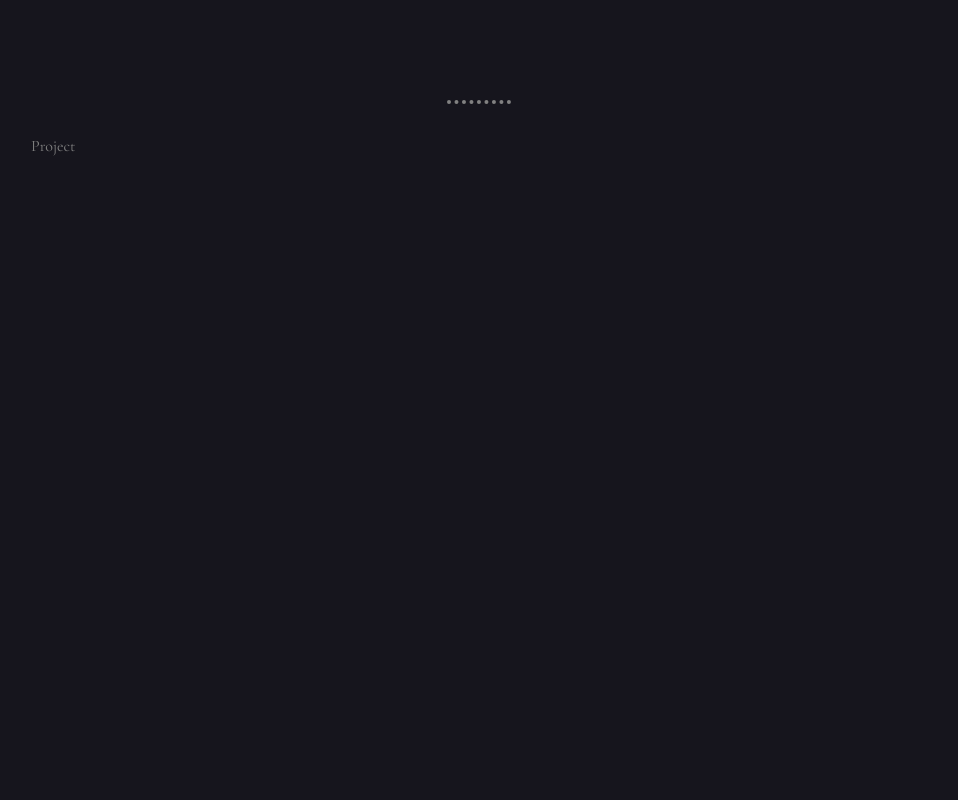
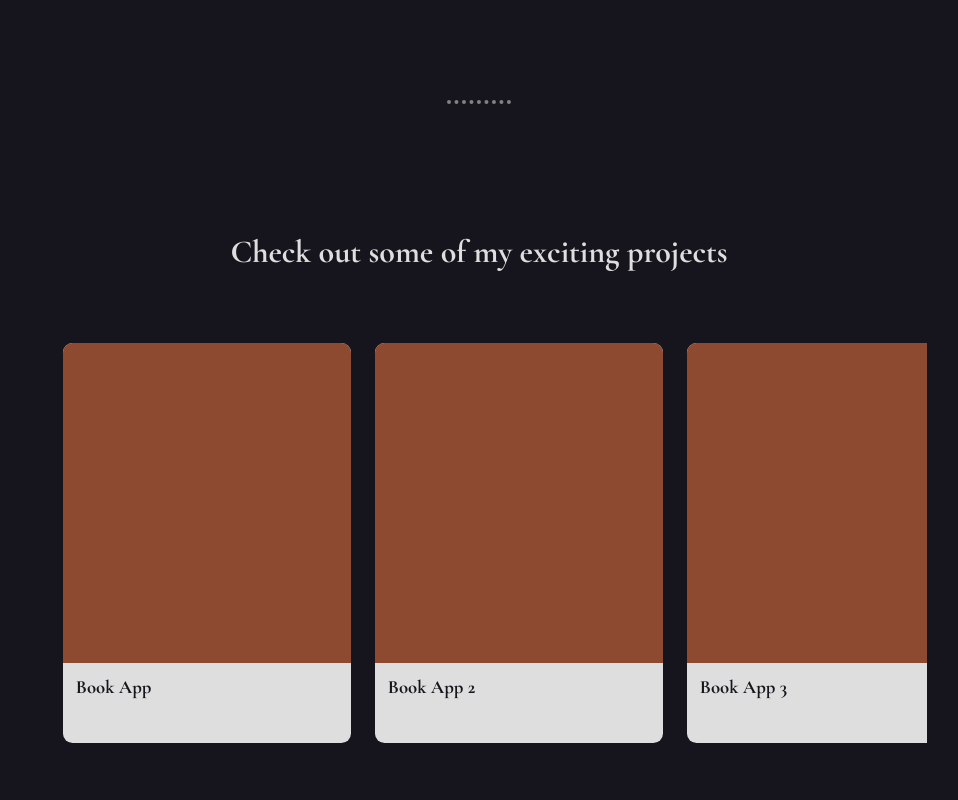
Before and after one commit to carniel-carl/portfolio, a React (Vite) app: page / in a window 1280 px wide. Shown: the part 1500-2300 px from the top of the page, without its empty margins (161-1119 px from the left). Built offline with nearby package versions, Linux system fonts and the light colour scheme.

Commit message:
project framer motion added

```diff
--- a/package.json
+++ b/package.json
@@ -24,6 +24,7 @@
     "eslint-plugin-react-refresh": "^0.3.4",
     "react-icons": "^4.10.1",
     "sass": "^1.63.6",
+    "swiper": "^10.0.4",
     "vite": "^4.3.9"
   }
 }
--- a/src/assets/styles/About.scss
+++ b/src/assets/styles/About.scss
@@ -17,7 +17,7 @@
     flex-direction: column;
     gap: 1.5rem;
 
-        h2{
+    h2 {
       text-transform: uppercase;
       color: var(--heading-clr);
       font-size: clamp(2.5rem, 6vw, 8rem);
@@ -33,14 +33,13 @@
     position: relative;
     max-width: 23rem;
 
-
     .image {
       max-height: 40rem;
       max-width: 23rem;
       border-radius: 20px;
       overflow: hidden;
-            transform: scale(.95);
-            transition: all .8s;
+      transform: scale(0.95);
+      transition: all 0.8s;
     }
 
     &::before {
@@ -48,14 +47,14 @@
       position: absolute;
       width: 100%;
       height: 100%;
-            background-color: #F8CBBA;
+      background-color: #f8cbba;
       bottom: -5%;
       right: -5%;
       z-index: -3;
       border-radius: 20px;
       // opacity: .3;
       transform: rotate(-10deg) scale(1) translate(-3%, -5%);
-            transition: all .8s;
+      transition: all 0.8s;
     }
 
     &:hover {
@@ -83,19 +82,17 @@
     .text-container {
       text-align: center;
 
-            a{
+      a {
         align-self: center;
       }
     }
 
     .image-container {
       margin-top: 0;
-            .image{
+      .image {
         max-height: 18rem;
         max-width: 25rem;
       }
-
-
     }
   }
 }
--- a/src/assets/styles/Contact.scss
+++ b/src/assets/styles/Contact.scss
@@ -32,8 +32,8 @@
       margin-bottom: 3rem;
       color: var(--heading-clr);
       font-size: 1.2rem;
-      // margin-left: 2rem;
-      margin-inline: auto;
+      margin-left: 2rem;
+      // margin-inline: auto;
     }
 
     // HIRE CONTAINER STYLE
@@ -47,7 +47,7 @@
         display: flex;
         align-items: center;
         gap: 0.5rem;
-        align-self: center;
+        align-self: flex-start;
       }
     }
 
@@ -152,7 +152,7 @@
       gap: 25vw;
 
       h4 {
-        // margin-left: unset;
+        margin-left: unset;
       }
 
       .hire-container {
--- a/src/assets/styles/Project.scss
+++ b/src/assets/styles/Project.scss
@@ -1,3 +1,44 @@
-.project {
-    min-height: 100vh;
+@import "./config";
+
+.projects {
+  padding-block: 12vh;
+  text-align: center;
+
+  &__heading {
+    color: var(--heading-clr);
+    font-size: 2rem;
+    margin-bottom: 2.5rem;
+  }
+
+  .carousel {
+    cursor: grab;
+    overflow: hidden;
+    padding: 2rem;
+
+    .projects_content {
+      display: flex;
+      gap: 1.5rem;
+
+      .project {
+        min-width: 18rem;
+        height: 25rem;
+        border-radius: 0.6rem;
+        overflow: hidden;
+        text-align: left;
+        background-color: var(--heading-clr);
+
+        &__image {
+          width: 100%;
+          height: 80%;
+          background-color: #8d4a31;
+        }
+
+        &__title {
+          color: var(--bg);
+          margin-top: 0.8rem;
+          padding-left: 0.8rem;
+        }
+      }
+    }
+  }
 }
--- a/src/components/About.jsx
+++ b/src/components/About.jsx
@@ -29,7 +29,7 @@ const imageVariant = {
     x: 0,
     transition: {
       type: "spring",
-      duration: 1,
+      duration: 1.5,
     },
   },
 };
--- a/src/components/Contact.jsx
+++ b/src/components/Contact.jsx
@@ -89,7 +89,7 @@ const Contact = () => {
           exit={{ x: "100vw" }}
           transition={{ duration: 2 }}
         >
-          <h4>Write a project to me</h4>
+          <h4>Connect with me</h4>
           <form action="" className="project-form">
             <div className="input-area">
               <input type="text" name="name" required className="input" />
--- a/src/components/Navbar.jsx
+++ b/src/components/Navbar.jsx
@@ -14,7 +14,7 @@ const Navbar = () => {
   return (
     <header>
       <div className="logo">
-        <a href="/">
+        <a href="#">
           <img src={logo} alt="logo" aria-hidden="true" />
         </a>
       </div>
--- a/src/components/Project.jsx
+++ b/src/components/Project.jsx
@@ -1,11 +1,130 @@
-import React from "react";
+import React, { useEffect, useState, useRef } from "react";
+// Import Swiper React components
+import { Swiper, SwiperSlide } from "swiper/react";
+
+// Import Swiper styles
+import "swiper/css";
+
 import "../assets/styles/Project.scss";
 
+import { motion } from "framer-motion";
+
+const datas = [
+  {
+    id: 1,
+    name: "Book App",
+  },
+  {
+    id: 2,
+    name: "Book App 2",
+  },
+  {
+    id: 3,
+    name: "Book App 3",
+  },
+  {
+    id: 4,
+    name: "Book App 4",
+  },
+  {
+    id: 5,
+    name: "Book App 5",
+  },
+  {
+    id: 6,
+    name: "Book App 6",
+  },
+  {
+    id: 7,
+    name: "Book App 7",
+  },
+];
+
+const projectVariant = {
+  offscreen: {
+    opacity: 0,
+    y: -50,
+  },
+  onscreen: {
+    opacity: 1,
+    y: 0,
+    transition: {
+      type: "spring",
+      duration: 1,
+    },
+  },
+};
+
+const carouselVariant = {
+  offscreen: {
+    opacity: 0,
+    x: "100vw",
+  },
+  onscreen: {
+    opacity: 1,
+    x: 0,
+    transition: {
+      type: "tween",
+      duration: 1,
+    },
+  },
+};
+
 const Project = () => {
+  const [width, setWidth] = useState(0);
+  const carouselRef = useRef();
+
+  useEffect(() => {
+    let scrol = carouselRef.current.scrollWidth;
+    let win = carouselRef.current.offsetWidth;
+    setWidth(scrol - win + 32);
+  }, []);
+
   return (
-    <section id="projects" className="project">
-      Project
-    </section>
+    <motion.section
+      transition={{ staggerChildren: 0.5 }}
+      initial="offscreen"
+      whileInView="onscreen"
+      viewport={{ once: false, amount: 0.35 }}
+      id="projects"
+      className="projects"
+    >
+      <motion.h2
+        variants={projectVariant}
+        exit={{ y: -50 }}
+        transition={{ duration: 0.5 }}
+        className="projects__heading"
+      >
+        Check out some of my exciting projects
+      </motion.h2>
+      <motion.div
+        ref={carouselRef}
+        whileTap={{ cursor: "grabbing" }}
+        variants={carouselVariant}
+        exit={{ x: "-100vw" }}
+        transition={{ duration: 2 }}
+        className="carousel"
+      >
+        <motion.div
+          drag="x"
+          dragConstraints={{ right: 0, left: -width }}
+          className="projects_content"
+        >
+          {datas.map((data) => {
+            return (
+              <motion.div className="project" key={data.id}>
+                <div className="project__image"></div>
+                <div className="project__title">
+                  <h3>{data.name}</h3>
+                </div>
+              </motion.div>
+            );
+          })}
+        </motion.div>
+
+        <div className="controls"></div>
+      </motion.div>
+    </motion.section>
   );
 };
 
```
Also changed, not shown: 1 other file (tests, documents, lock files or other folders). Lines whose indentation alone changed are shown as unchanged.
